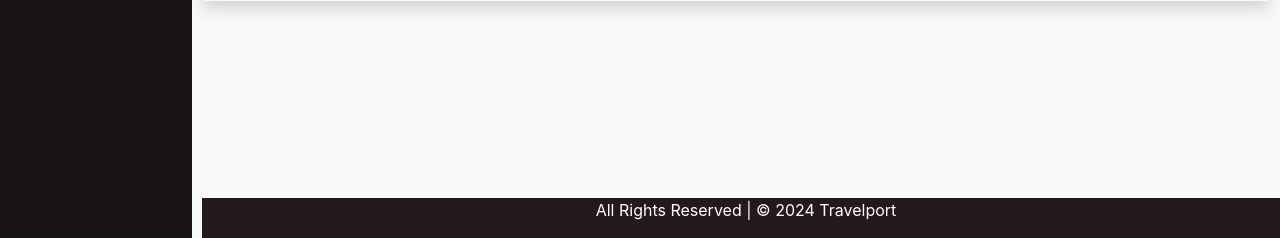
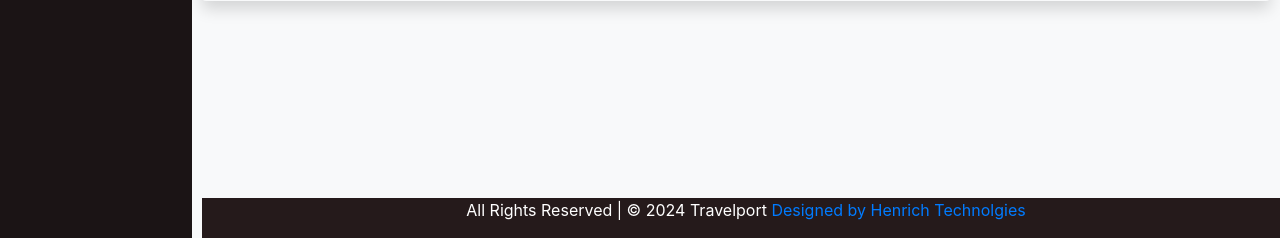
Before and after one commit to ahikiriza/e-asset, a Django app: page /settings/ in a window 1280 px wide. Shown: the part 562-800 px from the top of the page. Run offline with Django 4.2, Linux system fonts and the light colour scheme; the visitor is signed in with stand-in values (Sample User, id 1); data comes from the database, SQL or seed files in the repository; some libraries are stand-ins or nearby versions.

Commit message:
new changes

```diff
--- a/frontend/templates/frontend/base.html
+++ b/frontend/templates/frontend/base.html
@@ -203,8 +203,7 @@
             {% endblock main %}
             <!-- extending to other pages -->
             <footer class="footer">
-                <div class="container"><p class="text-center">All Rights Reserved | &copy; {% now 'Y' %} Travelport</p></div>
-
+                <div class="container"><p class="text-center">All Rights Reserved | &copy; {% now 'Y' %} Travelport <a href="" style="text-align: right;">Designed by Henrich Technolgies</a></p>
             </footer>
         </div>
         <!-- content -->
```
Also changed, not shown: frontend/views.py (+0 -102 lines).
